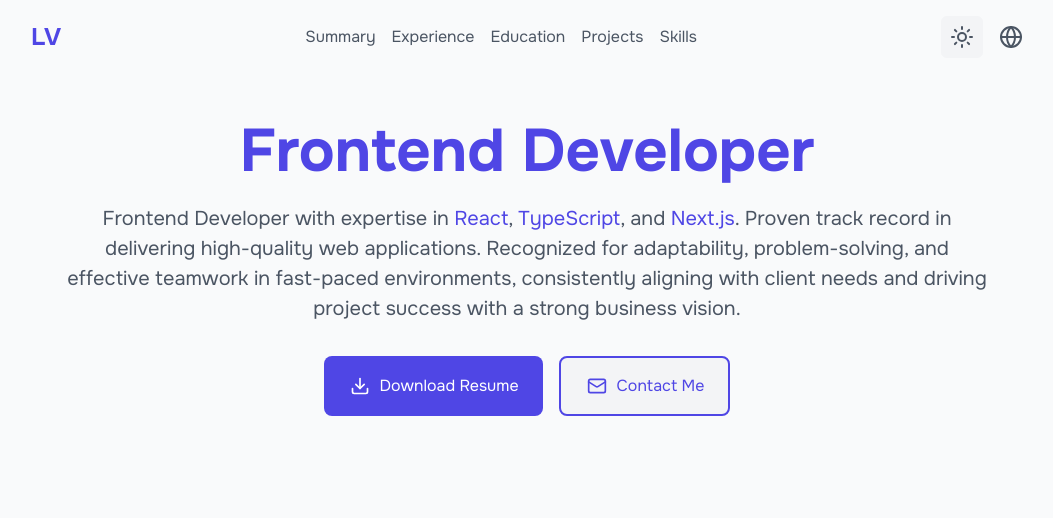
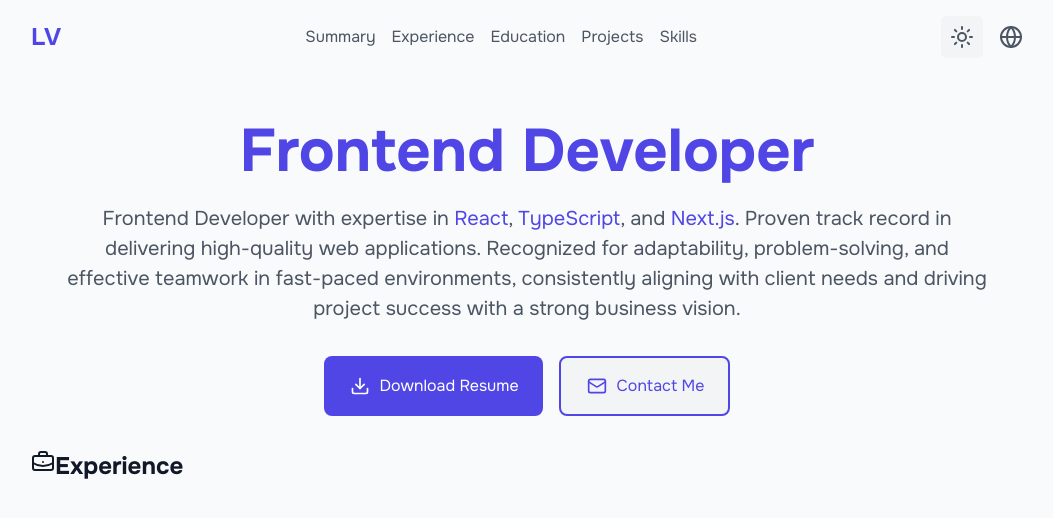
Before and after one commit to Orbitado/portfolio, a Next.js app: page / in a window 1280 px wide. Shown: the top 518 px of the page, without its empty margins (113-1166 px from the left). Built offline with nearby package versions, Linux system fonts and the light colour scheme.

Commit message:
layout/experience: added the experience layout with bem classes and updated the menuData constant for each link

```diff
--- a/src/app/(pages)/Experience.tsx
+++ b/src/app/(pages)/Experience.tsx
@@ -0,0 +1,15 @@
+import { BriefcaseBusiness } from "lucide-react";
+import React from "react";
+
+function Experience() {
+  return (
+    <section id="experience" className="experience">
+      <h2 className="experience__title">
+        <BriefcaseBusiness className="experience__icon" />
+        <span className="experience__text">Experience</span>
+      </h2>
+    </section>
+  );
+}
+
+export default Experience;
--- a/src/app/page.tsx
+++ b/src/app/page.tsx
@@ -1,8 +1,14 @@
 import React from "react";
-import Summary from "./(pages)/Summary";
+import Summary from "@/app/(pages)/Summary";
+import Experience from "@/app/(pages)/Experience";
 
 function Page() {
-  return <Summary />;
+  return (
+    <>
+      <Summary />
+      <Experience />
+    </>
+  );
 }
 
 export default Page;
--- a/src/constants/menuData.ts
+++ b/src/constants/menuData.ts
@@ -1,23 +1,23 @@
 export const navbarLinks = [
   {
     name: "Summary",
-        url: "#summary",
+    url: "/#summary",
   },
   {
     name: "Experience",
-        url: "#experience",
+    url: "/#experience",
   },
   {
     name: "Education",
-        url: "#education",
+    url: "/#education",
   },
   {
     name: "Projects",
-        url: "#projects",
+    url: "/#projects",
   },
   {
     name: "Skills",
-        url: "#skills",
+    url: "/#skills",
   },
 ];
 
```
Lines whose indentation alone changed are shown as unchanged.
